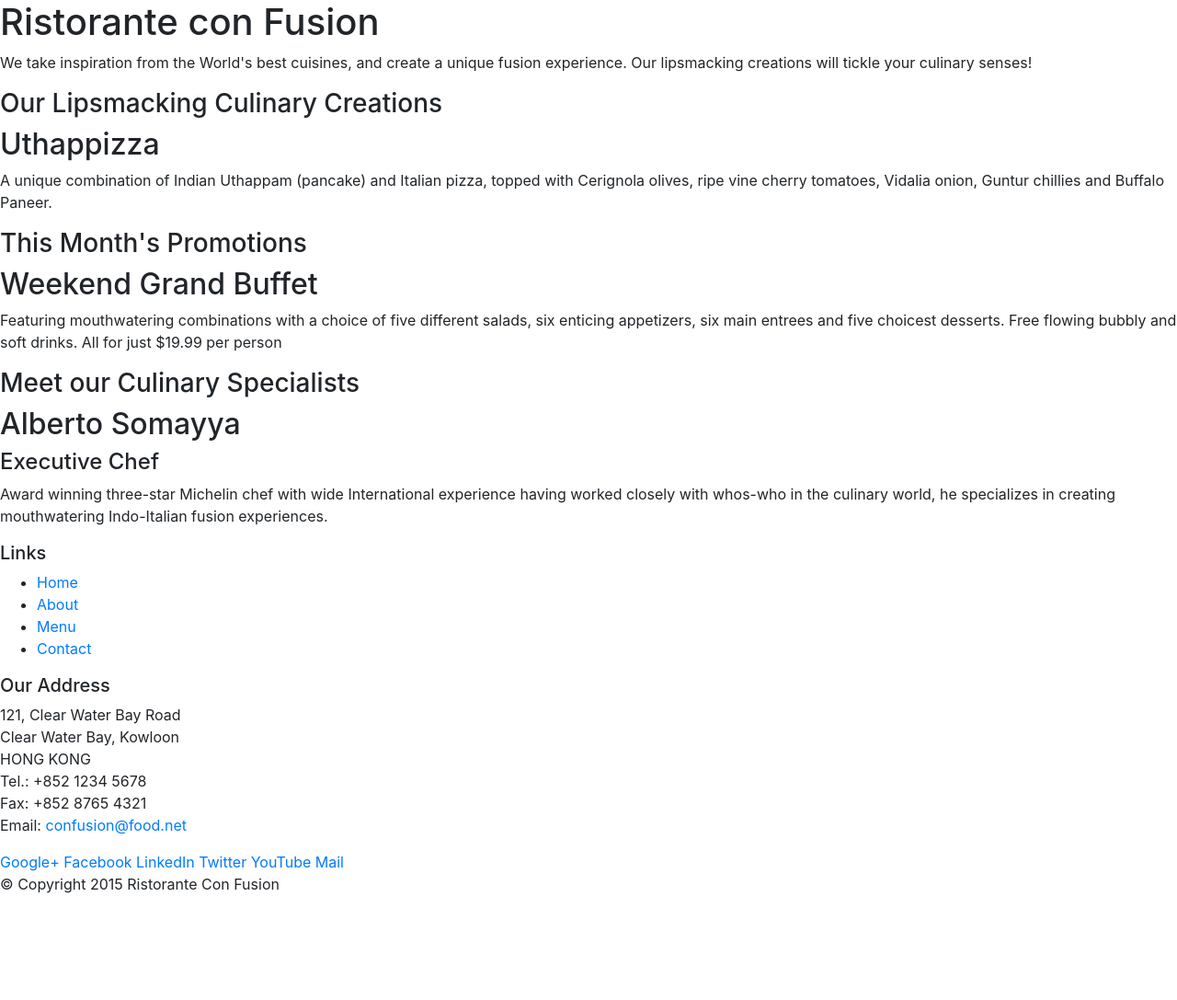
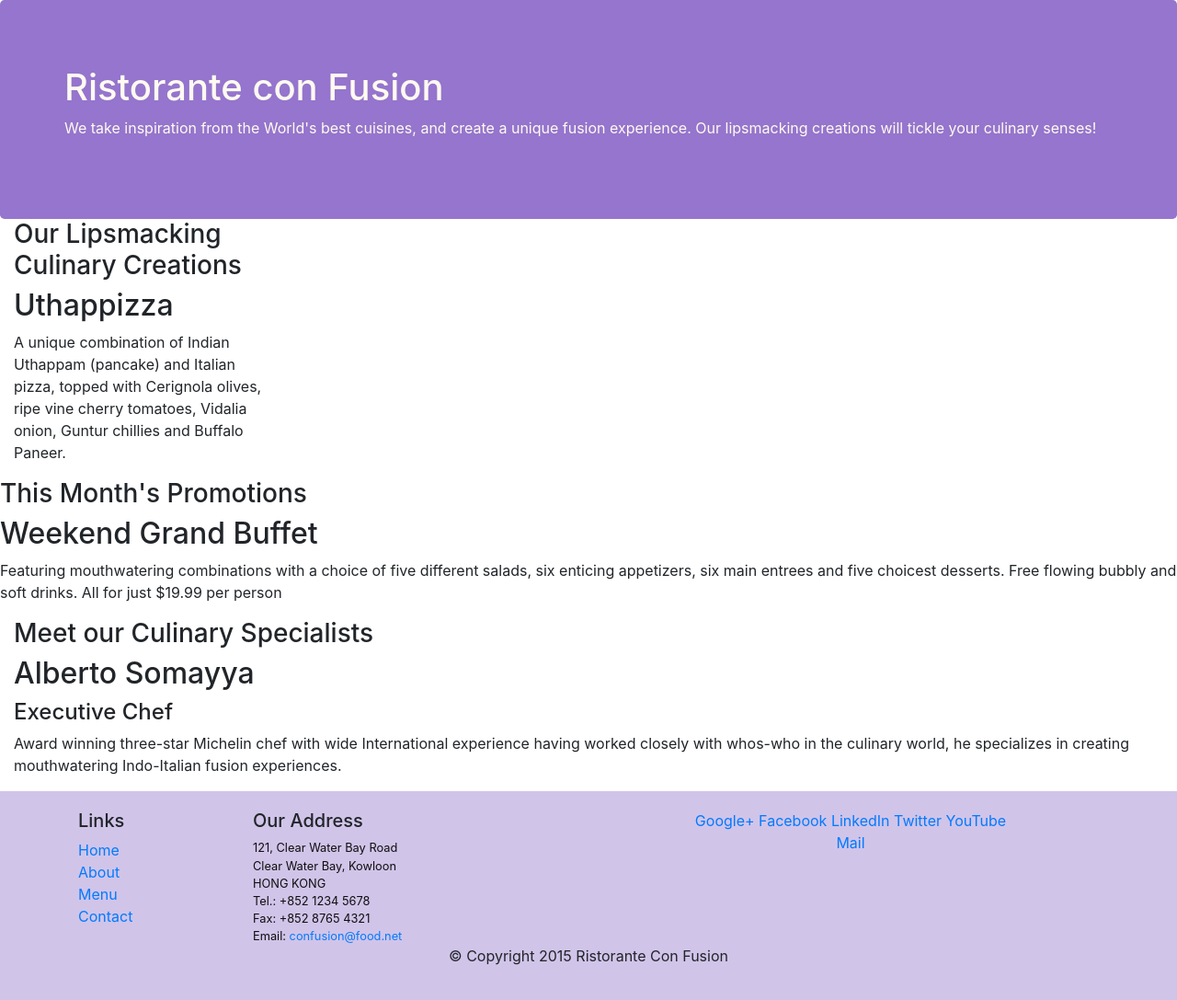
Before and after one commit to ghigginson18/Snowday, a website: page index.html in a window 1280 px wide. Shown: the whole page at 92% size. Before the commit the page ends 989 px from the top, so only its background shows below. Drawn offline with nearby package versions, Linux system fonts and the light colour scheme.

Commit message:
BootStrap Grid Part2

```diff
--- /dev/null
+++ b/css/Style.css
@@ -0,0 +1,26 @@
+.row-header{
+ margin:0px auto;
+ padding:0px;
+}
+.row-content {
+ margin:0px auto;
+ padding: 50px 0px 50px 0px;
+ border-bottom: 1px ridge;
+ min-height:400px;
+}
+.footer{
+ background-color: #D1C4E9;
+ margin:0px auto;
+ padding: 20px 0px 20px 0px;
+}
+.jumbotron {
+ padding:70px 30px 70px 30px;
+ margin:0px auto;
+ background: #9575CD ;
+ color:floralwhite;
+}
+address{
+ font-size:80%;
+ margin:0px;
+ color:#0f0f0f;
+}
--- a/index.html
+++ b/index.html
@@ -9,26 +9,30 @@
  <!-- Bootstrap CSS -->
  <link rel="stylesheet" href="node_modules/bootstrap/dist/css/bootstrap.min
 .css">
+ <link href="css/Style.css" rel="stylesheet">
     <title>Ristorante Con Fusion</title>
 </head>
 
+
+</header>
+
 <body>
 
-    <header>
-        <div>
-            <div>
-                <div>
+    <header class="jumbotron">
+        <div class="container" >
+            <div class="row">
+                <div class="col-12 col-sm-8"></div>
                     <h1>Ristorante con Fusion</h1>
                     <p>We take inspiration from the World's best cuisines, and create a unique fusion experience. Our lipsmacking creations will tickle your culinary senses!</p>
-                </div>
-                <div>
-                </div>
+                <div class="col-sm col-md"></div>
+                <div class="col-sm-4 col-md-3"></div>
+                <div class="col-sm col-md"> </div>
             </div>
         </div>
     </header>
 
-    <div>
-        <div>
+    <div >
+        <div class="col-sm-4 col-md-3 flex-last">
             <div>
                 <h3>Our Lipsmacking Culinary Creations</h3>
             </div>
@@ -49,7 +53,7 @@
             </div>
         </div>
 
-        <div>
+        <div class="col-sm col-md flex-first">
             <div>
                 <h3>Meet our Culinary Specialists</h3>
             </div>
@@ -61,19 +65,19 @@
         </div>
     </div>
 
-    <footer>
-        <div>
-            <div>
-                <div>
+    <footer class="footer">
+        <div class="container">
+            <div class="row">
+                <div class="col-5 col-sm-2">
                     <h5>Links</h5>
-                    <ul>
+                    <ul class="list-unstyled">
                         <li><a href="#">Home</a></li>
                         <li><a href="#">About</a></li>
                         <li><a href="#">Menu</a></li>
                         <li><a href="#">Contact</a></li>
                     </ul>
                 </div>
-                <div>
+                <div class="col-6 col-sm-5">
                     <h5>Our Address</h5>
                     <address>
 		              121, Clear Water Bay Road<br>
@@ -84,8 +88,8 @@
 		              Email: <a href="mailto:confusion@food.net">confusion@food.net</a>
 		           </address>
                 </div>
-                <div>
-                    <div>
+                <div class="col col-sm-4">
+                    <div style="text-align:center">
                         <a href="http://google.com/+">Google+</a>
                         <a href="http://www.facebook.com/profile.php?id=">Facebook</a>
                         <a href="http://www.linkedin.com/in/">LinkedIn</a>
@@ -94,9 +98,9 @@
                         <a href="mailto:">Mail</a>
                     </div>
                 </div>
-           </div>
-           <div>
-                <div>
+           </div >
+           <div class="row justify-content-center">
+                <div class="col-auto">
                     <p>© Copyright 2015 Ristorante Con Fusion</p>
                 </div>
            </div>
```
